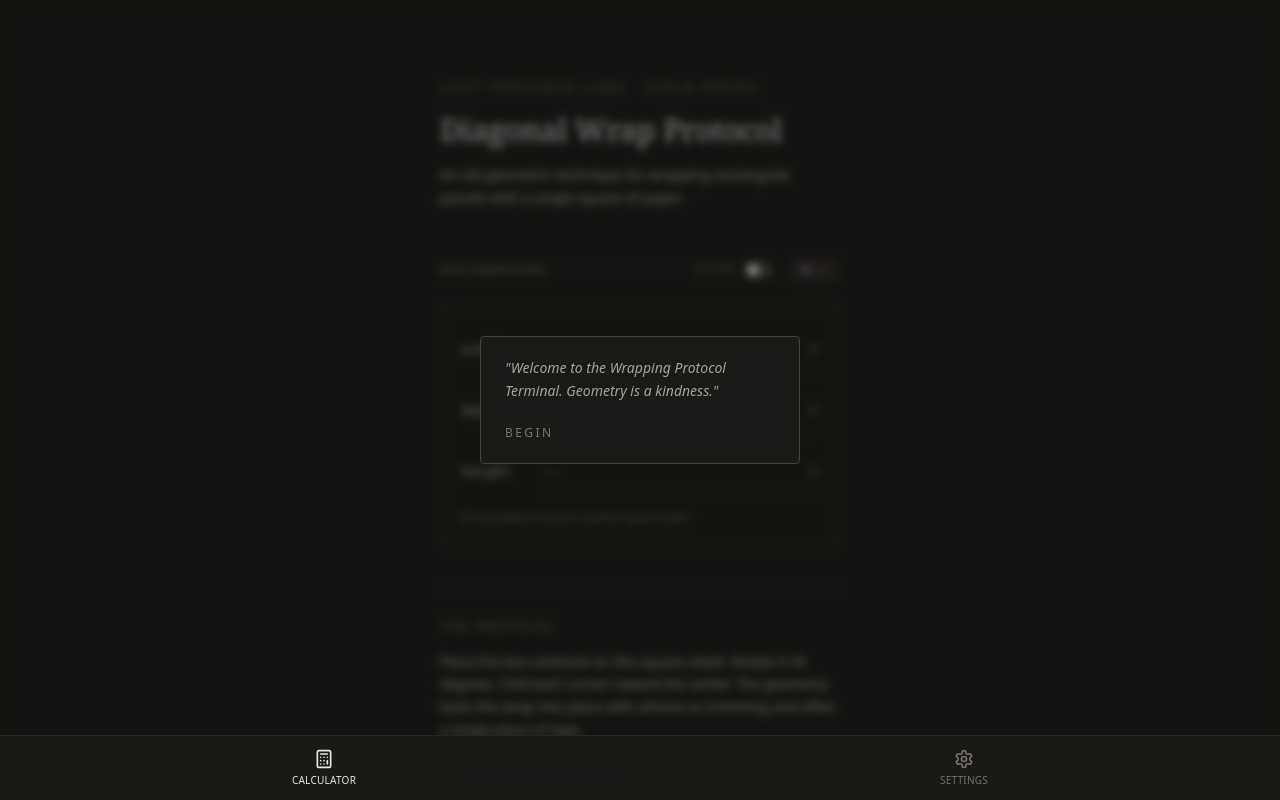
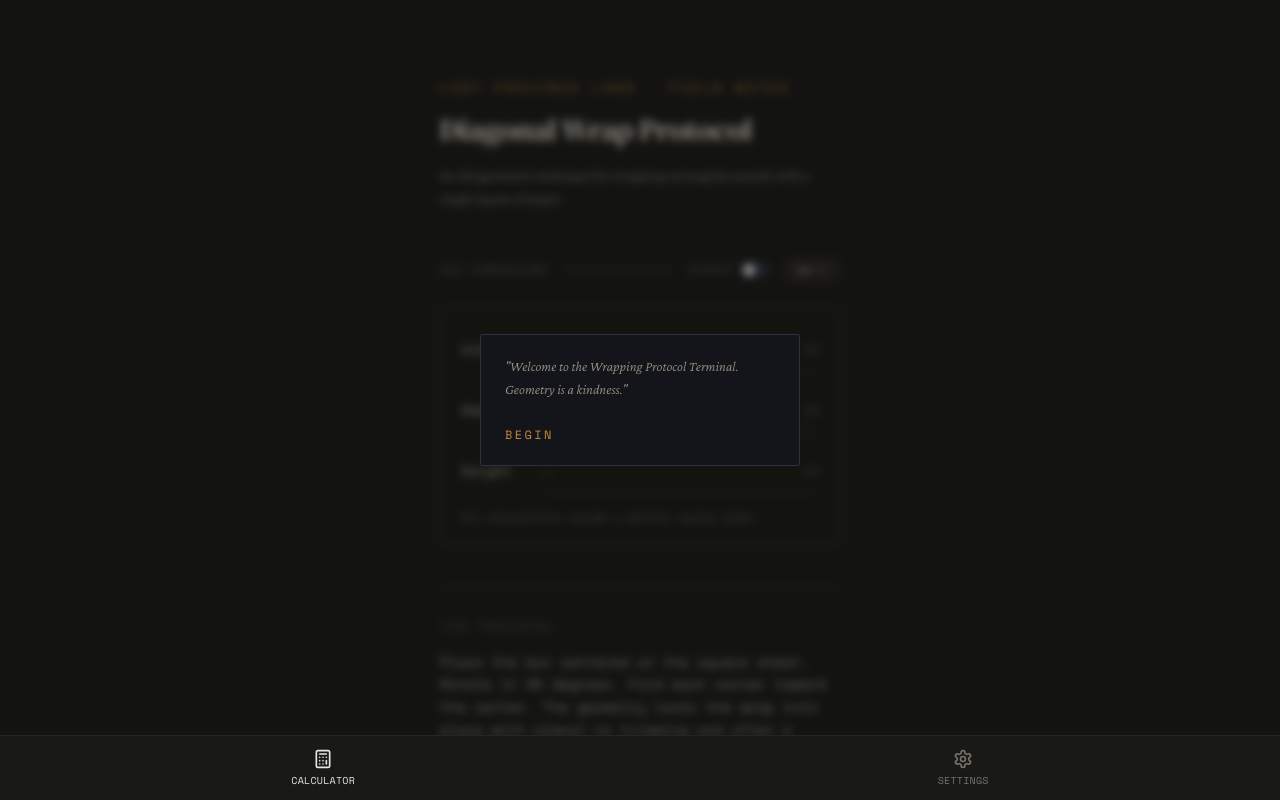
Before and after one commit to senseotech/wrap-wrangler, a React (Vite) app: page / in a window 1280 px wide. Shown: the top 800 px of the page. Built offline with nearby package versions, Linux system fonts and the light colour scheme.

Commit message:
feat: LPL brand alignment — LPOE fonts, amber/LP blue accents, fix splash on route change (LPLWW-13, LPLWW-14)

```diff
--- a/index.html
+++ b/index.html
@@ -4,7 +4,10 @@
     <meta charset="UTF-8" />
     <meta name="viewport" content="width=device-width, initial-scale=1.0, viewport-fit=cover" />
     <meta name="theme-color" content="#1a1a18" />
-    <title>Wrap Wrangler</title>
+    <link rel="preconnect" href="https://fonts.googleapis.com">
+  <link rel="preconnect" href="https://fonts.gstatic.com" crossorigin>
+  <link href="https://fonts.googleapis.com/css2?family=DM+Serif+Display:ital@0;1&family=Space+Mono:ital,wght@0,400;0,700;1,400&family=Crimson+Pro:ital,wght@0,300;0,400;1,300&display=swap" rel="stylesheet">
+  <title>Wrap Wrangler</title>
     <meta name="description" content="An old geometric technique for wrapping rectangular parcels with a single square of paper. Rediscovered, not invented." />
   </head>
   <body>
--- a/src/components/Onboarding.jsx
+++ b/src/components/Onboarding.jsx
@@ -5,9 +5,13 @@ export default function Onboarding() {
   const [visible, setVisible] = useState(false);
 
   useEffect(() => {
-    // LPLWW-4: Show every session — remove persistent localStorage flag
-    // "Geometry is a kindness" is the first impression and must be seen
-    setVisible(true);
+    // LPLWW-14: Use sessionStorage so splash shows once per session
+    // but NOT on every internal route change (Settings → Calculator)
+    const shown = sessionStorage.getItem('splash_shown');
+    if (!shown) {
+      setVisible(true);
+      sessionStorage.setItem('splash_shown', '1');
+    }
   }, []);
 
   const dismiss = () => {
@@ -29,14 +33,18 @@ export default function Onboarding() {
             animate={{ opacity: 1, y: 0 }}
             exit={{ opacity: 0, y: 12 }}
             transition={{ duration: 0.5, delay: 0.9 }}
-            className="bg-[#FAF9F7] dark:bg-[#1a1a18] border border-stone-200 dark:border-stone-700 rounded px-6 py-5 max-w-xs w-full"
+            className="px-6 py-5 max-w-xs w-full"
+            style={{backgroundColor: 'var(--deep)', border: '1px solid var(--border)', borderRadius: '2px'}}
           >
-            <p className="text-sm text-stone-600 dark:text-stone-400 leading-relaxed mb-4 italic">
+            <p className="text-sm leading-relaxed mb-5 italic select-none" style={{fontFamily: 'var(--font-body)', color: 'var(--text-secondary)', fontWeight: 300}}>
               "Welcome to the Wrapping Protocol Terminal. Geometry is a kindness."
             </p>
             <button
               onClick={dismiss}
-              className="text-xs tracking-[0.2em] uppercase text-stone-400 dark:text-stone-500 hover:text-stone-700 dark:hover:text-stone-300 transition-colors select-none"
+              className="text-xs tracking-[0.2em] uppercase transition-colors select-none"
+              style={{color: 'var(--amber)'}}
+              onMouseEnter={e => e.currentTarget.style.color = 'var(--amber-bright)'}
+              onMouseLeave={e => e.currentTarget.style.color = 'var(--amber)'}
             >
               Begin
             </button>
--- a/src/index.css
+++ b/src/index.css
@@ -3,9 +3,44 @@
 @tailwind utilities;
 
 @layer base {
+  :root {
+    /* LPL Color System — from LPOE Design System Reference */
+    --void: #0d0e0f;
+    --deep: #13151a;
+    --surface: #1a1d24;
+    --panel: #20242e;
+    --border: #2c3140;
+    --border-bright: #3d4457;
+
+    --text-primary: #e8e2d4;
+    --text-secondary: #9a9488;
+    --text-muted: #5a5650;
+    --text-dim: #3a3830;
+
+    /* Primary accent — Amber */
+    --amber: #c8883a;
+    --amber-bright: #e0a050;
+    --amber-dim: #7a5020;
+    --amber-glow: rgba(200, 136, 58, 0.12);
+
+    /* Secondary accent — LP Blue */
+    --lp-blue: #22657f;
+    --lp-blue-bright: #3d8faa;
+    --lp-blue-dim: #143d4e;
+    --lp-blue-glow: rgba(34, 101, 127, 0.15);
+
+    /* LPL Typography */
+    --font-display: 'DM Serif Display', Georgia, serif;
+    --font-body: 'Crimson Pro', Georgia, serif;
+    --font-mono: 'Space Mono', 'Courier New', monospace;
+
+    /* Spacing unit */
+    --unit: 8px;
+  }
+
   * {
     box-sizing: border-box;
-    border-color: rgb(41 37 36); /* stone-800 equivalent */
+    border-color: var(--border);
   }
 
   html {
@@ -14,10 +49,30 @@
   }
 
   body {
-    background-color: #1a1a18;
-    color: #e7e5e4;
+    background-color: var(--void);
+    color: var(--text-primary);
+    font-family: var(--font-mono);
     -webkit-font-smoothing: antialiased;
     -moz-osx-font-smoothing: grayscale;
     overscroll-behavior: none;
   }
+
+  /* Apply LPL fonts via Tailwind utility extension */
+  .font-display { font-family: var(--font-display); }
+  .font-body { font-family: var(--font-body); }
+  .font-mono { font-family: var(--font-mono); }
 }
+
+@layer utilities {
+  /* LPL accent color utilities */
+  .text-amber { color: var(--amber); }
+  .text-amber-bright { color: var(--amber-bright); }
+  .text-amber-dim { color: var(--amber-dim); }
+  .text-lp-blue { color: var(--lp-blue); }
+  .text-lp-blue-bright { color: var(--lp-blue-bright); }
+  .bg-amber-glow { background-color: var(--amber-glow); }
+  .bg-lp-blue-glow { background-color: var(--lp-blue-glow); }
+  .border-amber { border-color: var(--amber); }
+  .border-amber-dim { border-color: var(--amber-dim); }
+  .border-lp-blue { border-color: var(--lp-blue); }
+}
--- a/src/pages/Home.jsx
+++ b/src/pages/Home.jsx
@@ -164,13 +164,13 @@ export default function Home() {
           transition={{ duration: 0.8 }}
           className="mb-12"
         >
-          <p className="text-xs tracking-[0.3em] text-stone-400 dark:text-stone-500 uppercase mb-4 select-none">
+          <p className="text-xs tracking-[0.3em] uppercase mb-4 select-none text-amber">
             Lost Province Labs · Field Notes
           </p>
-          <h1 className="font-serif text-2xl md:text-3xl text-stone-800 dark:text-stone-200 leading-tight mb-4 select-none">
+          <h1 className="text-2xl md:text-3xl leading-tight mb-4 select-none" style={{fontFamily: 'var(--font-display)', color: 'var(--text-primary)'}}>
             Diagonal Wrap Protocol
           </h1>
-          <p className="text-stone-500 dark:text-stone-400 text-sm leading-relaxed select-none">
+          <p className="text-sm leading-relaxed select-none" style={{fontFamily: 'var(--font-body)', color: 'var(--text-secondary)', fontWeight: 300}}>
             An old geometric technique for wrapping rectangular parcels with a single square of paper.
           </p>
         </motion.header>
@@ -183,8 +183,8 @@ export default function Home() {
           className="mb-10"
         >
           <div className="flex items-center gap-4 mb-6">
-            <span className="text-xs tracking-wide text-stone-400 dark:text-stone-500 uppercase select-none">Box Dimensions</span>
-            <div className="flex-1 h-px bg-stone-200 dark:bg-stone-700" />
+            <span className="text-xs tracking-wide uppercase select-none" style={{color: 'var(--text-muted)'}}>Box Dimensions</span>
+            <div className="flex-1 h-px" style={{backgroundColor: 'var(--amber-dim)'}} />
             {/* Expert Mode toggle */}
             <button
               onClick={() => setExpertMode(e => !e)}
@@ -192,7 +192,7 @@ export default function Home() {
               aria-label="Toggle Expert Mode"
             >
               <span className="text-[10px] tracking-[0.15em] uppercase text-stone-400 dark:text-stone-500 group-hover:text-stone-600 dark:group-hover:text-stone-300 transition-colors">Expert</span>
-              <div className={`relative w-7 h-4 rounded-full transition-colors duration-200 ${expertMode ? 'bg-stone-500 dark:bg-stone-400' : 'bg-stone-200 dark:bg-stone-700'}`}>
+              <div className={`relative w-7 h-4 rounded-full transition-colors duration-200`} style={{backgroundColor: expertMode ? 'var(--amber)' : 'var(--border)'}}>
                 <div className={`absolute top-0.5 w-3 h-3 rounded-full bg-white dark:bg-stone-200 shadow-sm transition-transform duration-200 ${expertMode ? 'translate-x-3.5' : 'translate-x-0.5'}`} />
               </div>
             </button>
@@ -289,11 +289,14 @@ export default function Home() {
               className="mb-12"
             >
               <div className="flex items-center gap-4 mb-6">
-                <span className="text-xs tracking-wide text-stone-400 dark:text-stone-500 uppercase select-none">Result</span>
-                <div className="flex-1 h-px bg-stone-200 dark:bg-stone-700" />
+                <span className="text-xs tracking-wide uppercase select-none" style={{color: 'var(--text-muted)'}}>Result</span>
+                <div className="flex-1 h-px" style={{backgroundColor: 'var(--amber-dim)'}} />
                 <button
                   onClick={handleCopy}
-                  className="p-1.5 text-stone-400 dark:text-stone-500 hover:text-stone-600 dark:hover:text-stone-300 transition-colors select-none"
+                  className="p-1.5 transition-colors select-none"
+                  style={{color: copied ? 'var(--lp-blue-bright)' : 'var(--text-muted)'}}
+                  onMouseEnter={e => e.currentTarget.style.color = 'var(--lp-blue-bright)'}
+                  onMouseLeave={e => e.currentTarget.style.color = copied ? 'var(--lp-blue-bright)' : 'var(--text-muted)'}
                   aria-label="Copy results"
                 >
                   {copied ? <Check className="w-3.5 h-3.5" /> : <Copy className="w-3.5 h-3.5" />}
@@ -302,13 +305,13 @@ export default function Home() {
 
               <div className="font-mono text-sm space-y-1 mb-4">
                 <div className="flex items-baseline">
-                  <span className="text-stone-500 dark:text-stone-400 select-none w-44">Required Square Side</span>
-                  <span className="text-stone-800 dark:text-stone-200 tabular-nums">{calculations.paperSide}</span>
+                  <span className="select-none w-44" style={{color: 'var(--text-muted)'}}>Required Square Side</span>
+                  <span className="tabular-nums" style={{color: 'var(--amber-bright)'}}>{calculations.paperSide}</span>
                   <span className="text-stone-400 dark:text-stone-500 text-xs ml-1">{unitLabel}</span>
                 </div>
                 <div className="flex items-baseline">
-                  <span className="text-stone-500 dark:text-stone-400 select-none w-44">Paper Diagonal</span>
-                  <span className="text-stone-800 dark:text-stone-200 tabular-nums">{calculations.paperDiagonal}</span>
+                  <span className="select-none w-44" style={{color: 'var(--text-muted)'}}>Paper Diagonal</span>
+                  <span className="tabular-nums" style={{color: 'var(--amber-bright)'}}>{calculations.paperDiagonal}</span>
                   <span className="text-stone-400 dark:text-stone-500 text-xs ml-1">{unitLabel}</span>
                 </div>
               </div>
@@ -338,7 +341,7 @@ export default function Home() {
           className="border-t border-stone-200 dark:border-stone-700 pt-8"
         >
           <div className="flex items-center gap-2 mb-4">
-            <h2 className="text-xs tracking-[0.2em] text-stone-400 dark:text-stone-500 uppercase select-none">
+            <h2 className="text-xs tracking-[0.2em] uppercase select-none" style={{color: 'var(--text-muted)'}}>
               The Protocol
             </h2>
             <Dialog>
```
